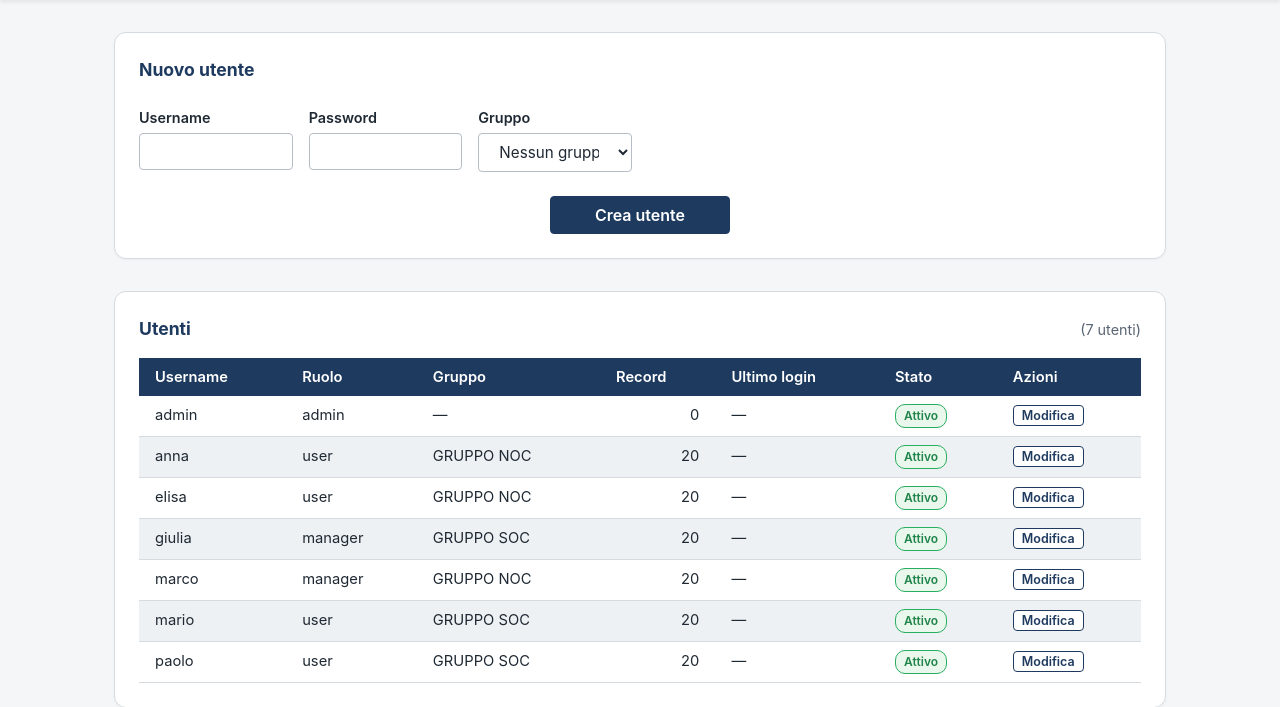
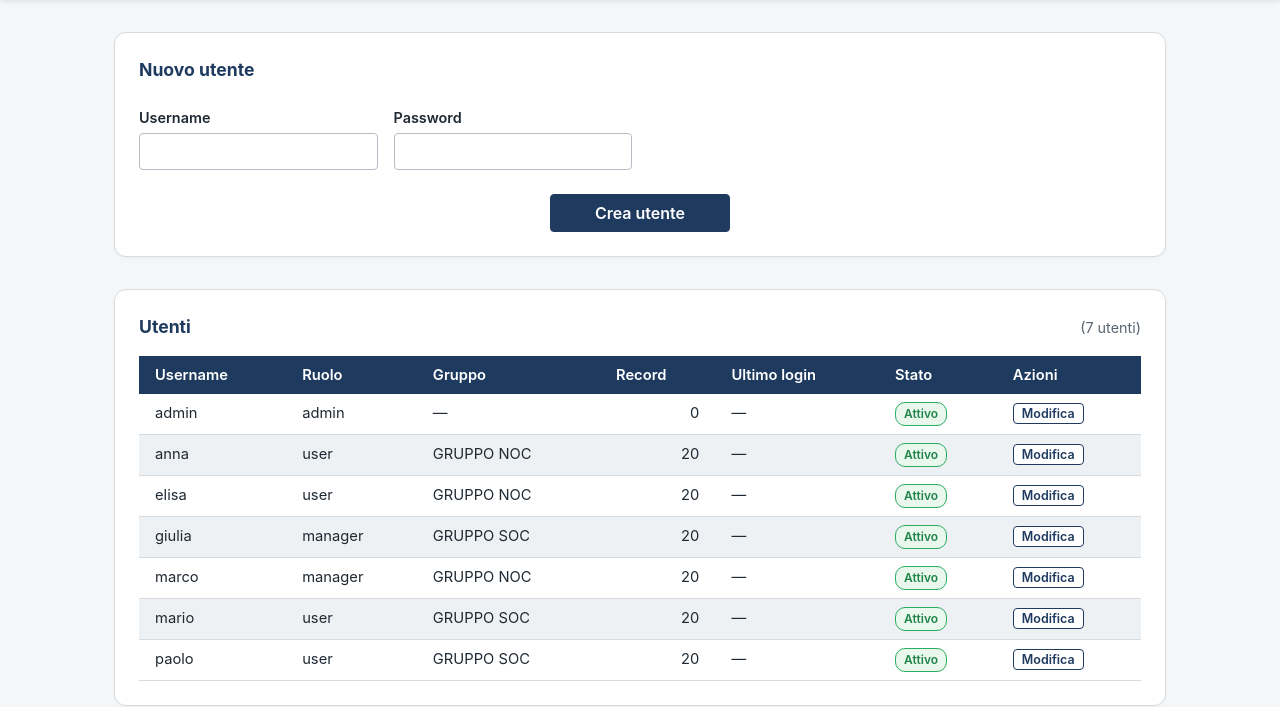
Before and after one commit to Maxster81/efftrack, a FastAPI app: page /admin/users in a window 1280 px wide. Shown: the part 68-775 px from the top of the page. Run offline with FastAPI, Linux system fonts and the light colour scheme; the visitor is signed in with stand-in values (Sample User, id 1).

Commit message:
refactor(admin): remove group select from user creation form

```diff
--- a/app/routers/admin.py
+++ b/app/routers/admin.py
@@ -352,11 +352,13 @@ async def admin_users_create(
     request: Request,
     username: Annotated[str | None, Form()] = None,
     password: Annotated[str | None, Form()] = None,
-    group_id: Annotated[int | None, Form()] = None,
     db: Session = Depends(get_db),
     admin: User = Depends(require_admin),
 ) -> RedirectResponse:
-    """Crea un nuovo utente (username + password, ruolo 'user', gruppo opzionale).
+    """Crea un nuovo utente (username + password, ruolo 'user').
+
+    Il gruppo non viene richiesto in creazione; l'admin lo assegna successivamente
+    dalla pagina di modifica utente.
 
     Nota: usa campi Form() individuali (non Annotated[UserCreate, Form()])
     perché FastAPI non supporta modelli Form() misti ad altri Form() separati
@@ -375,21 +377,16 @@ async def admin_users_create(
         logger.warning("Tentativo di creare utente già esistente %s", payload.username)
         return RedirectResponse("/admin/users?err=Username già esistente", status_code=303)
 
-    if group_id is not None:
-        group = db.get(Group, group_id)
-        if group is None:
-            return RedirectResponse("/admin/users?err=Gruppo inesistente", status_code=303)
-
     db.add(
         User(
             username=payload.username,
             password_hash=bcrypt.hash(payload.password),
             role="user",
-            group_id=group_id,
+            group_id=None,
         )
     )
     db.commit()
-    logger.info("Utente creato da admin: %s (gruppo=%s)", payload.username, group_id)
+    logger.info("Utente creato da admin: %s", payload.username)
     return RedirectResponse("/admin/users?ok=Utente creato", status_code=303)
 
 
--- a/app/templates/admin_users.html
+++ b/app/templates/admin_users.html
@@ -6,7 +6,7 @@
   <section class="form-card" aria-labelledby="create-user-title">
     <h2 id="create-user-title" class="card-title">Nuovo utente</h2>
     <form class="effort-form" method="post" action="/admin/users/create">
-      <div class="form-row form-row--three">
+      <div class="form-row">
         <div class="form-group">
           <label for="new-username">Username</label>
           <input type="text" id="new-username" name="username" autocomplete="off" required />
@@ -14,15 +14,6 @@
         <div class="form-group">
           <label for="new-password">Password</label>
           <input type="password" id="new-password" name="password" autocomplete="new-password" required />
-        </div>
-        <div class="form-group">
-          <label for="new-group">Gruppo</label>
-          <select id="new-group" name="group_id">
-            <option value="">Nessun gruppo</option>
-            {% for g in groups %}
-              <option value="{{ g.id }}">{{ g.name }}</option>
-            {% endfor %}
-          </select>
         </div>
       </div>
       <div class="form-actions">
```
Also changed, not shown: 1 other file.
